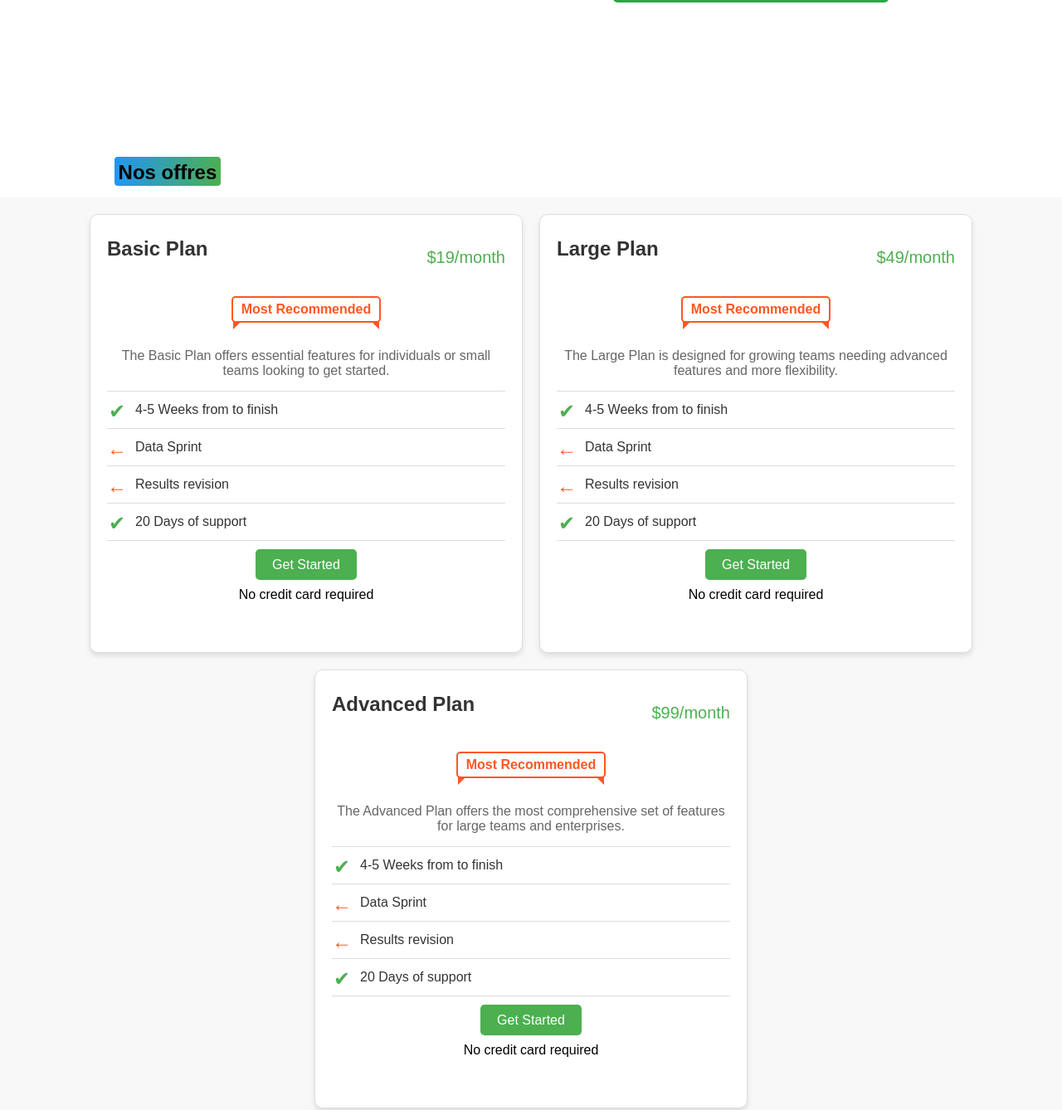
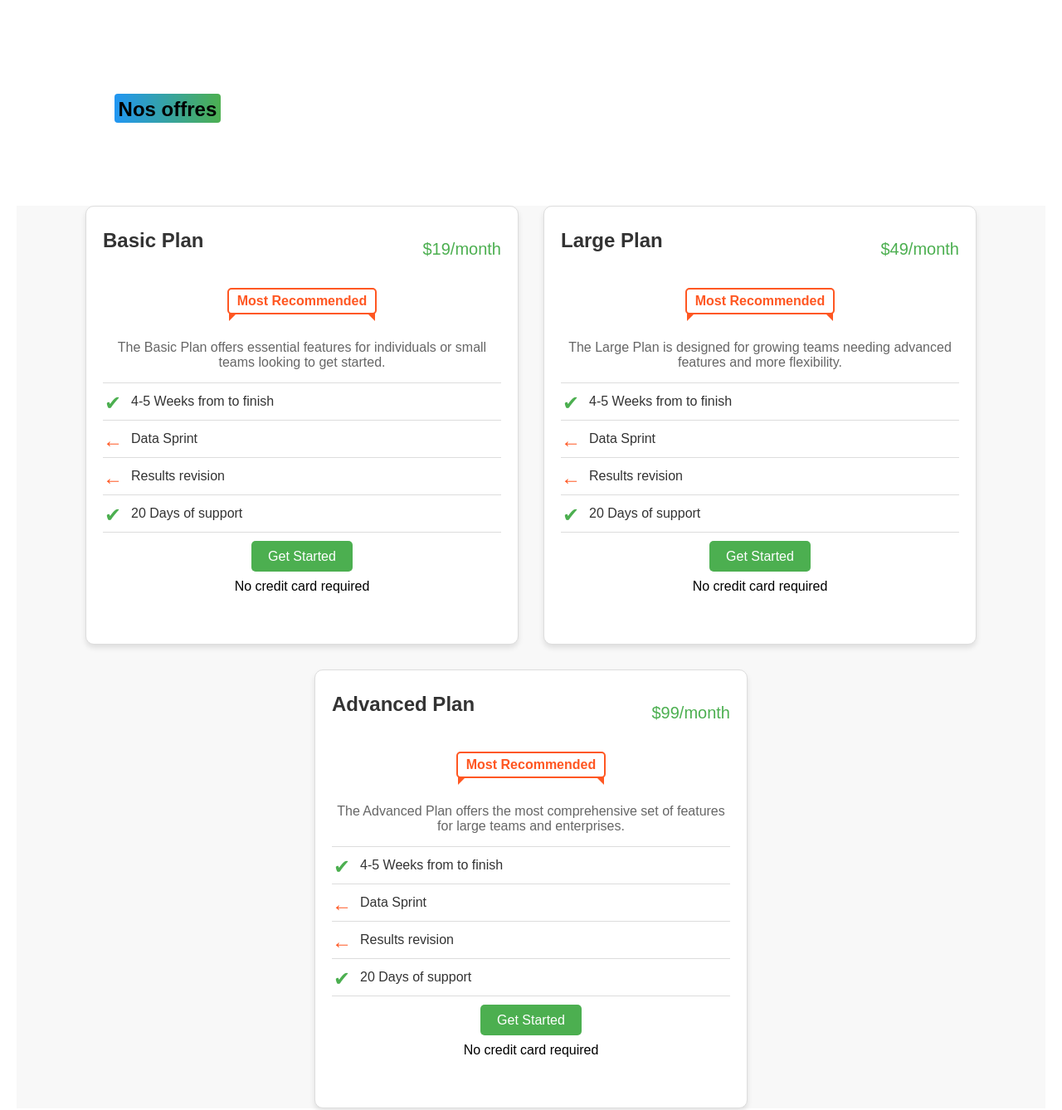
Before and after one commit to Geraldo568/DefenseScheduler, a Django app: page / in a window 1280 px wide. Shown: the part 2528-3866 px from the top of the page at 83% size. Run offline with Django 4.2, Linux system fonts and the light colour scheme.

Commit message:
offers commit

```diff
--- a/DScedulerApp/static/css/style.css
+++ b/DScedulerApp/static/css/style.css
@@ -107,7 +107,7 @@
 }
 
 .partner-item img {
-    max-width: 50%;
+    max-width: 20%;
     height: auto;
     display: block;
     padding: 10px;
@@ -842,15 +842,15 @@
   text-align: center;
   padding: 5px 5px;
   margin-left: 10.75%;
-  margin-bottom: -120px;
 }
 .pricing-plans {
     display: flex;
     flex-wrap: wrap;
-    gap: 20px;
+    gap: 30px;
     justify-content: center;
-    padding: 20px;
+    padding: 0px;
     background-color: #f8f8f8;
+    margin-top: -80px;
 }
 
 .plan {
--- a/DScedulerApp/templates/home.html
+++ b/DScedulerApp/templates/home.html
@@ -177,13 +177,12 @@
         </div>
     </div>
 </section>
-<br> <br>
 
 
 
 
 <button class="section-title" >Nos offres</button>
-<br><br>
+<section id="offers" class="section offers">
 
 <section class="pricing-plans">
     <div class="plan">
@@ -291,7 +290,7 @@
 
 </section>
 
-
+</section>
 
 
 
```
